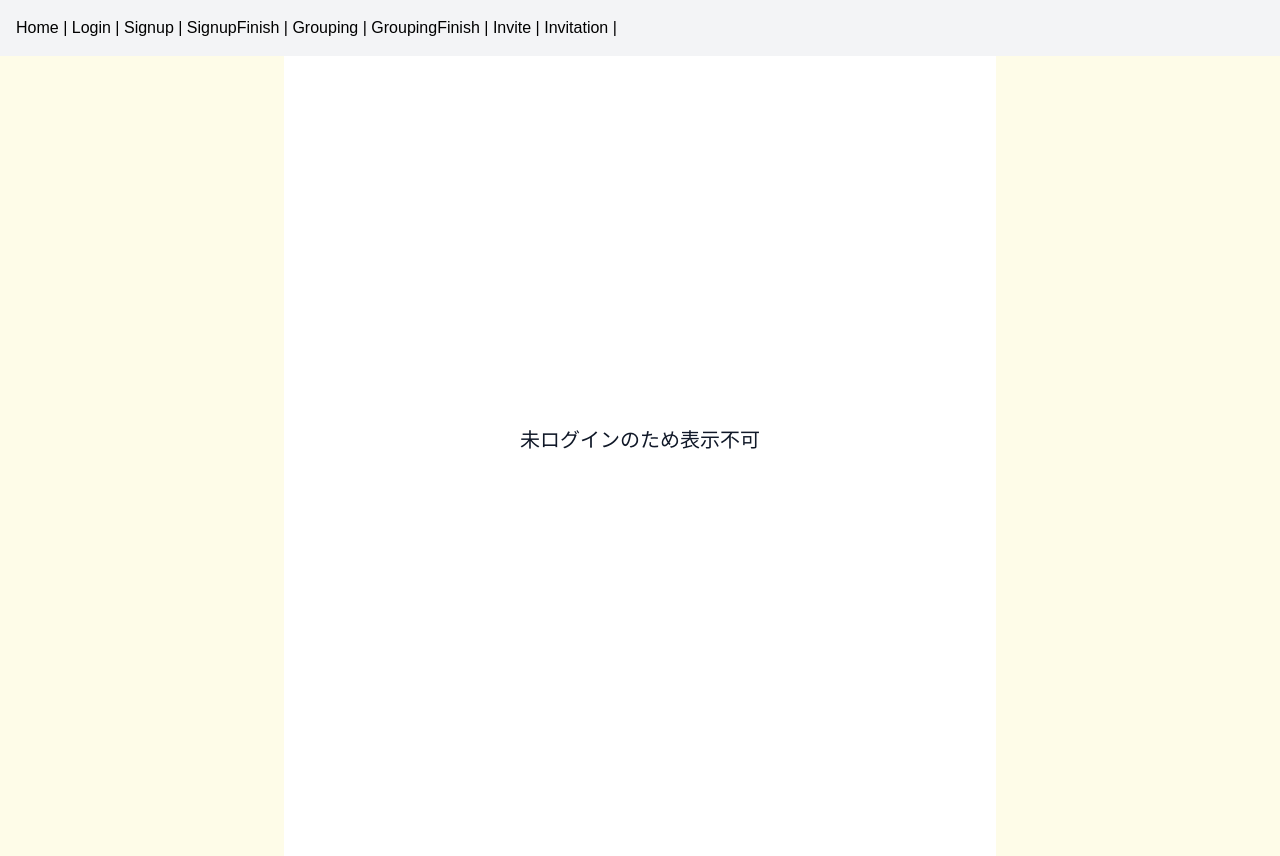
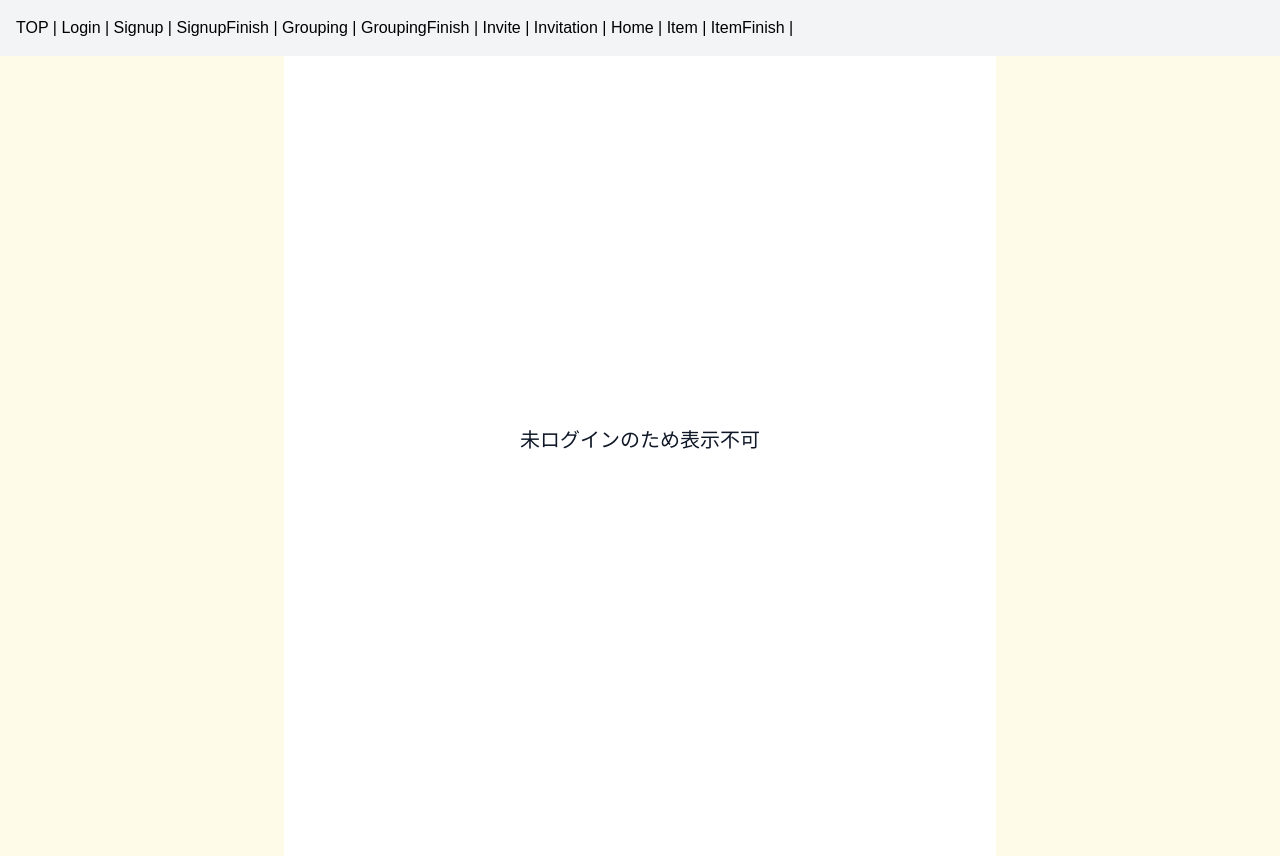
Before and after one commit to MasanoriMatsuda-SB/ending_collection_frontend, a Next.js app: page /grouping in a window 1280 px wide. Built offline with nearby package versions, Linux system fonts and the light colour scheme.

Commit message:
新規グループ作成（追加）

```diff
--- a/src/app/grouping/page.tsx
+++ b/src/app/grouping/page.tsx
@@ -41,8 +41,13 @@ export default function GroupingPage() {
       // 成功したらfinishページに遷移
       router.push(`/grouping/finish?groupName=${encodeURIComponent(groupName)}`);
     } catch (err) {
-      console.error('作成エラー:', err);
-      alert(err.message || 'グループの作成に失敗しました');
+      if (err instanceof Error) {
+        console.error('作成エラー:', err);
+        alert(err.message);
+      } else {
+        console.error('作成エラー:', err);
+        alert('グループの作成に失敗しました');
+      }
     }
   };
 
--- a/src/app/invitation/page.tsx
+++ b/src/app/invitation/page.tsx
@@ -1,3 +1,4 @@
+// src/app/invitation/page.tsx
 'use client';
 
 import { useAuth } from '@/lib/AuthContext';
--- a/src/app/invite/page.tsx
+++ b/src/app/invite/page.tsx
@@ -1,3 +1,4 @@
+// src/app/invite/page.tsx
 'use client';
 
 import { useAuth } from '@/lib/AuthContext';
--- a/src/app/layout.tsx
+++ b/src/app/layout.tsx
@@ -16,7 +16,7 @@ export default function RootLayout({
       <body>
       <AuthProvider>
           <nav className="p-4 bg-gray-100 text-black">
-            <Link href="/">Home</Link> |{' '}
+            <Link href="/">TOP</Link> |{' '}
             <Link href="/login">Login</Link> |{' '}
             <Link href="/signup">Signup</Link> |{' '}
             <Link href="/signup/finish">SignupFinish</Link> |{' '}
@@ -24,7 +24,9 @@ export default function RootLayout({
             <Link href="/grouping/finish">GroupingFinish</Link> |{' '}
             <Link href="/invite">Invite</Link> |{' '}
             <Link href="/invitation">Invitation</Link> |{' '}
-            {/* <Link href="/item/[id]">item</Link> 動的にidを取ってきたいができていないです*/}
+            <Link href="/home">Home</Link> |{' '}
+            <Link href="/post">Item</Link> |{' '}
+            <Link href="/post/finish">ItemFinish</Link> |{' '}
           </nav>
           <div className="bg-white lg:bg-yellow-50 text-[#212121]">
             <div className="max-w-[744px] mx-auto px-4">
```
